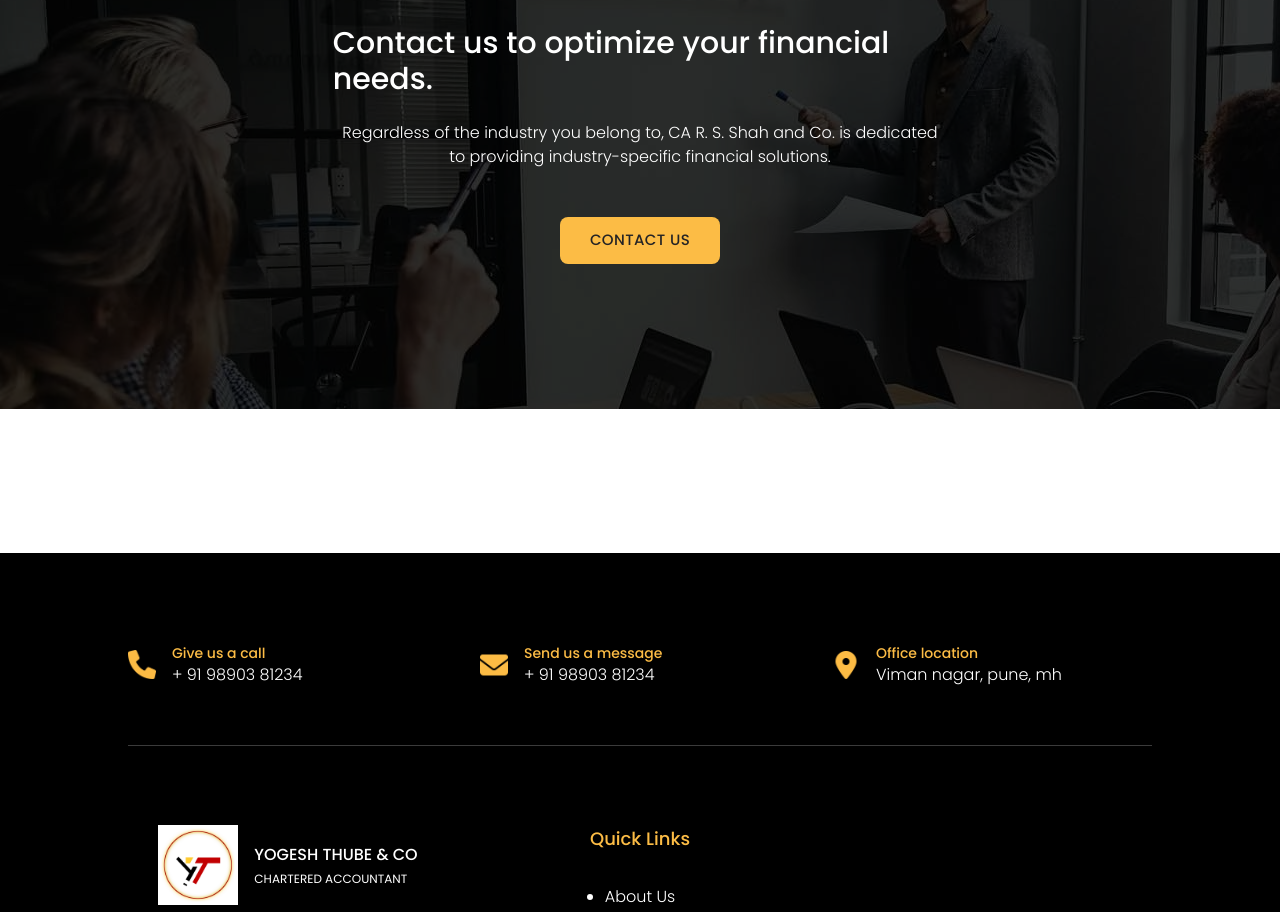
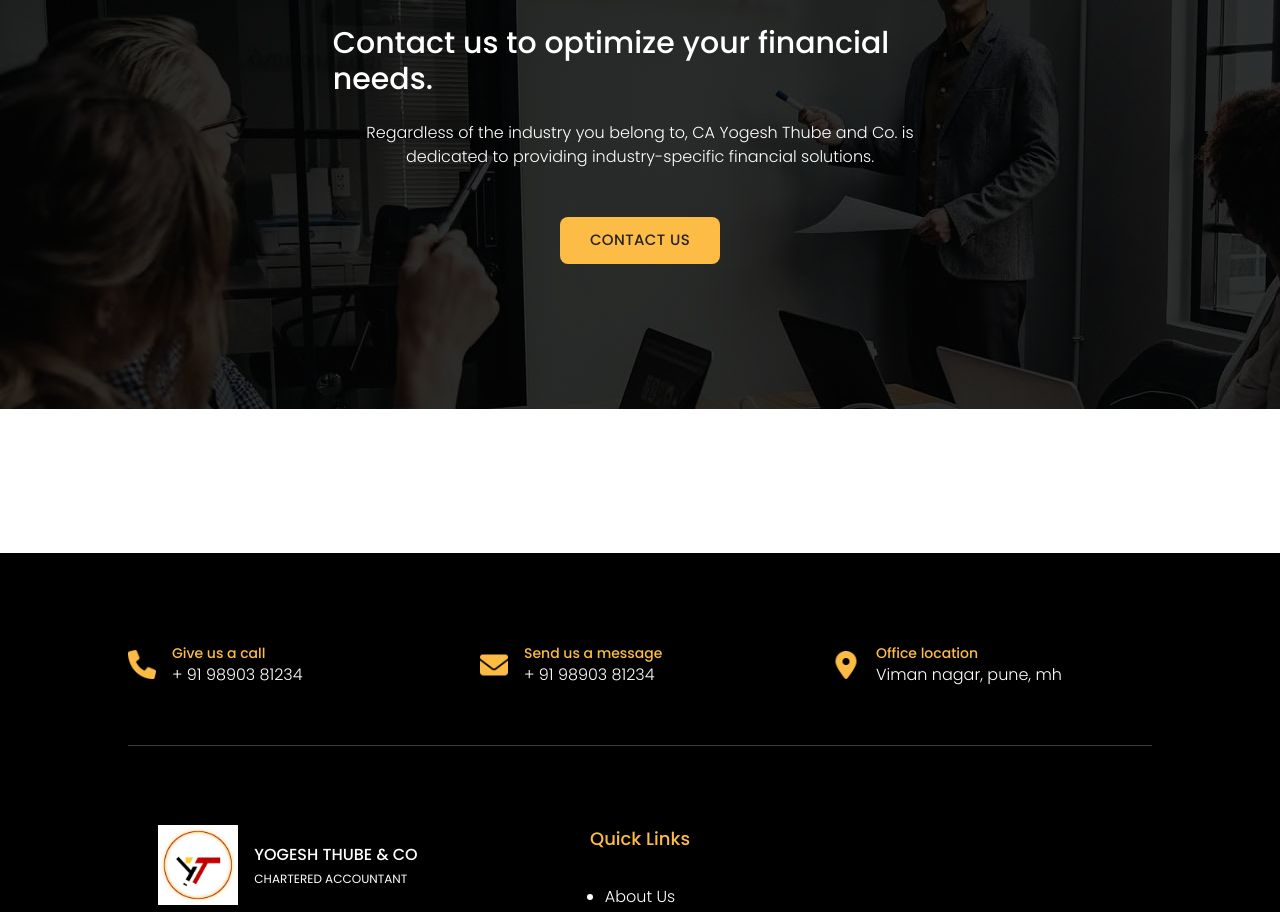
Before and after one commit to TejasAghade/yogeshThubePortfolio, a React (Vite) app: page / in a window 1280 px wide. Shown: the part 4300-5212 px from the top of the page. Built offline with nearby package versions, Linux system fonts and the light colour scheme; grey boxes are pictures that could not be loaded.

Commit message:
minro change

```diff
--- a/src/components/home/sixth-section.jsx
+++ b/src/components/home/sixth-section.jsx
@@ -12,7 +12,7 @@ export default function HomeSix() {
                             <p className='text-white text-3xl font-medium'>Contact us to optimize your financial needs.</p>
                         </div>
                         <div className="heading mt-6">
-                            <p className='font-light text-white text-base text-center'>Regardless of the industry you belong to, CA R. S. Shah and Co. is dedicated to providing industry-specific financial solutions.</p>
+                            <p className='font-light text-white text-base text-center'>Regardless of the industry you belong to, CA Yogesh Thube and Co. is dedicated to providing industry-specific financial solutions.</p>
                         </div>
                         <div className="mt-4">
                             <button className='uppercase mt-8 mark-bg p-3 w-40 outline-none border-none hover:bg-gray-400 tracking-wide hover:text-white'>Contact Us</button>
```
